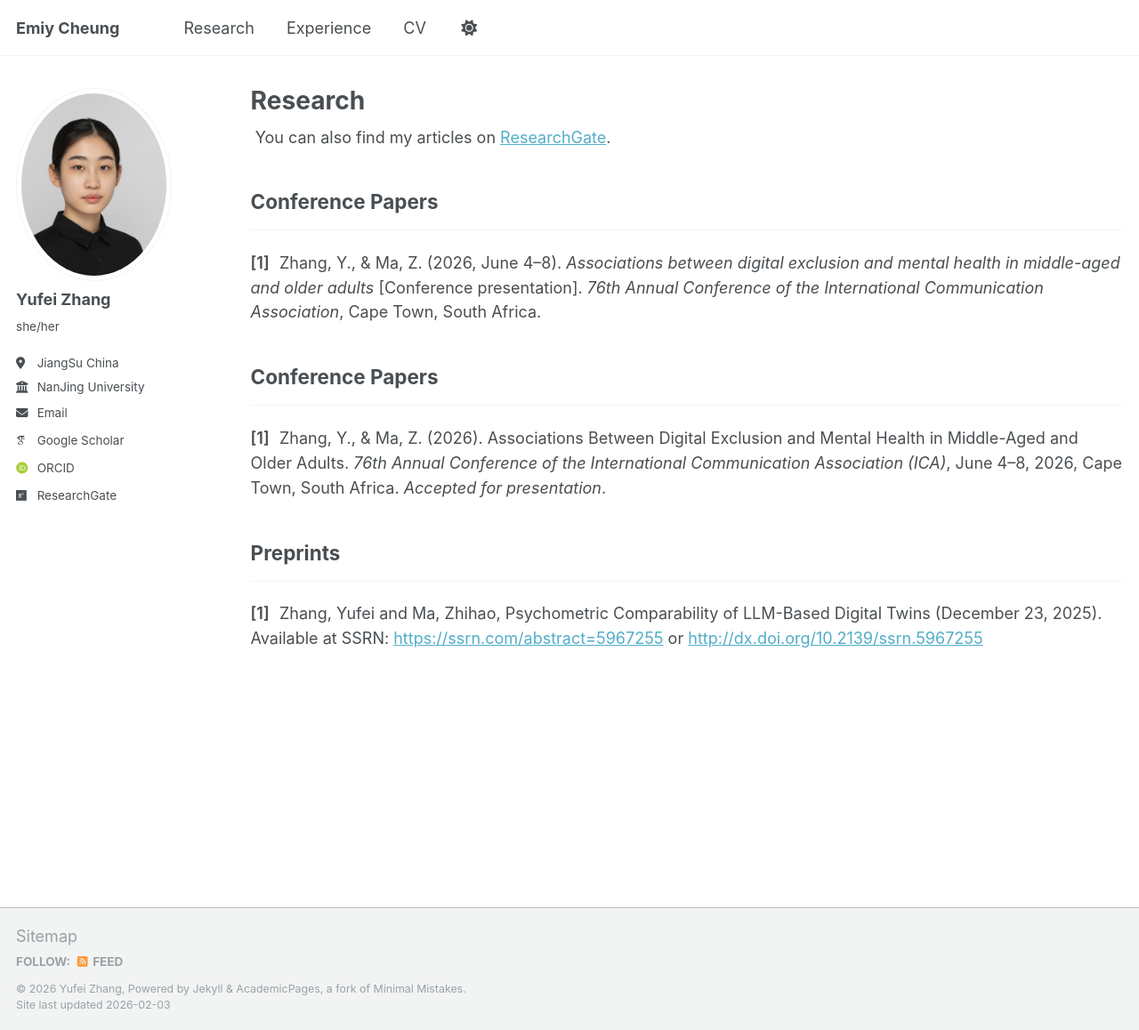
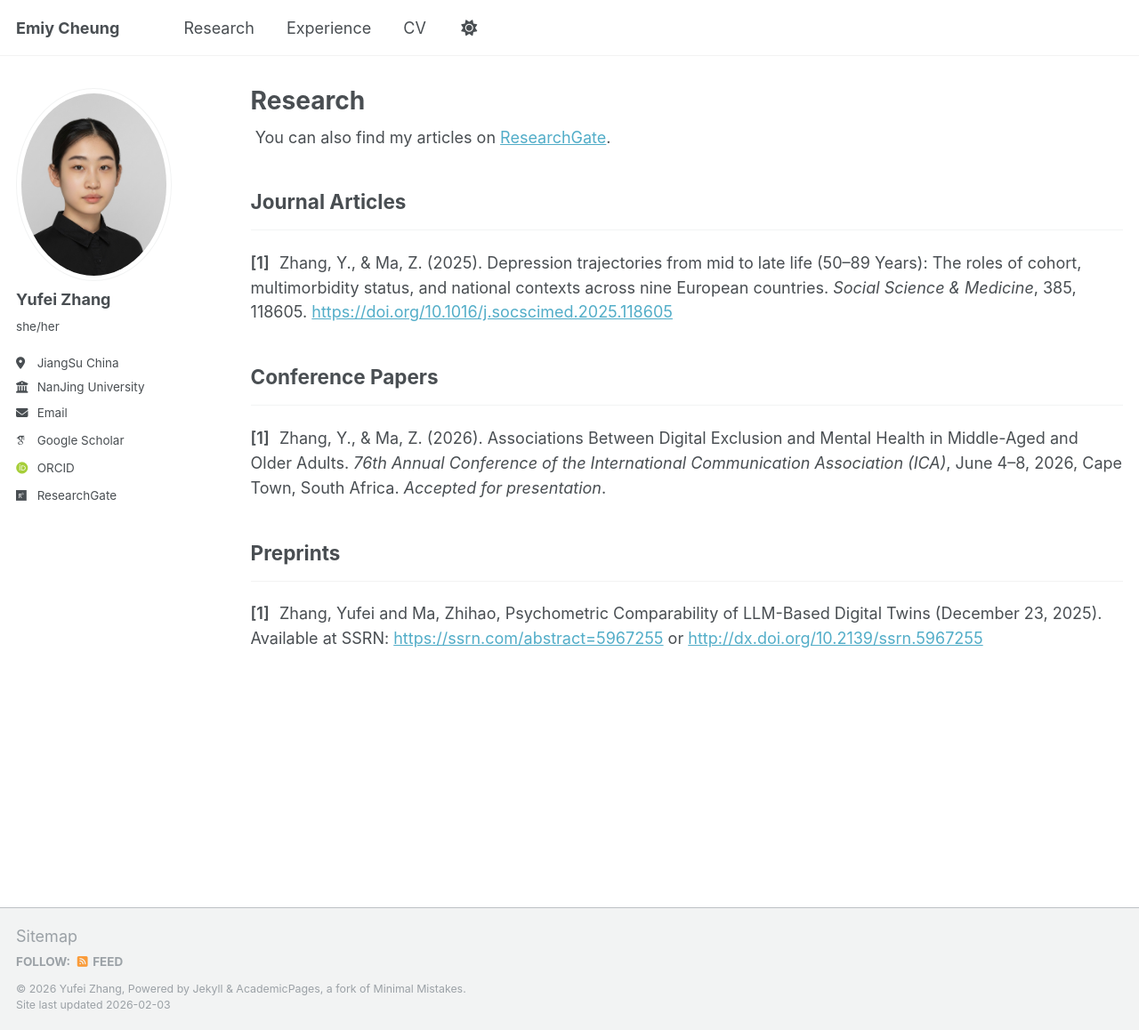
Before and after one commit to Emily-Cheung-1902/Emily-Cheung-1902.github.io, a Jekyll site: the page built from _pages/publications.html, in a window 1280 px wide and 1158 px high. Shown: the whole window at 89% size. Built offline with Jekyll 4.4.1, drawn with Linux system fonts in a browser that asks for light colours; some web fonts are replaced.

Commit message:
Update publications.html

```diff
--- a/_pages/publications.html
+++ b/_pages/publications.html
@@ -17,14 +17,14 @@ author_profile: true
   .pub-item a { word-break: break-word; }
 </style>
 
-<h2>Conference Papers</h2><hr />
+<h2>Journal Articles</h2><hr />
 <div class="pub-section">
   <p class="pub-item">
     <span class="pub-num">[1]</span>
-    Zhang, Y., &amp; Ma, Z. (2026, June 4–8). <em>Associations between digital exclusion and mental health in middle-aged and older adults</em> [Conference presentation]. <em>76th Annual Conference of the International Communication Association</em>, Cape Town, South Africa.
+    Zhang, Y., &amp; Ma, Z. (2025). Depression trajectories from mid to late life (50–89 Years): The roles of cohort, multimorbidity status, and national contexts across nine European countries. <em>Social Science &amp; Medicine</em>, 385, 118605.
+    <a href="https://doi.org/10.1016/j.socscimed.2025.118605">https://doi.org/10.1016/j.socscimed.2025.118605</a>
   </p>
 </div>
-
 
 <h2>Conference Papers</h2><hr />
 <div class="pub-section">
```
